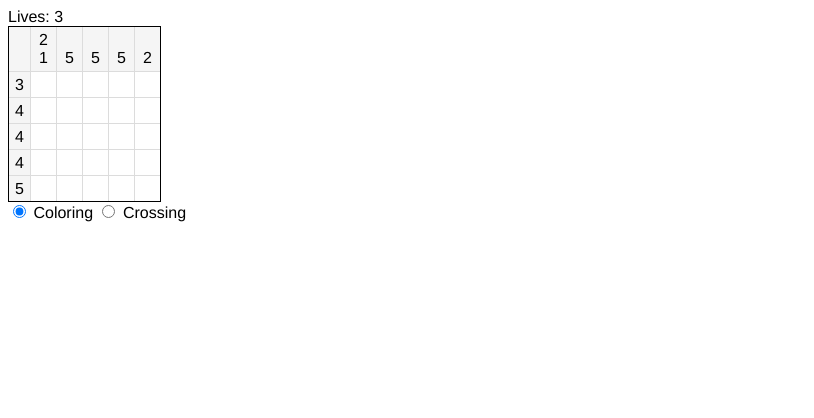
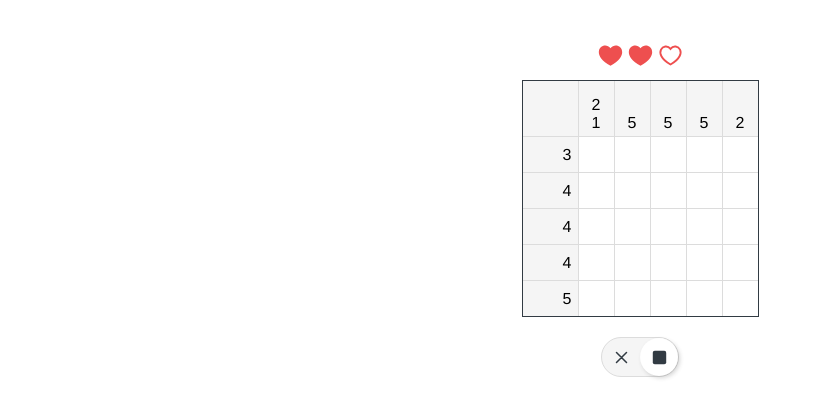
Before and after one commit to batogov/nonogram, a website with bundled scripts: page index.html in a window 1280 px wide. Shown: the whole page, without its empty margins (0-814 px from the left). Built offline with nearby package versions, Linux system fonts and the light colour scheme.

Commit message:
Add some game styles and icons

```diff
--- a/index.html
+++ b/index.html
@@ -10,16 +10,29 @@
 </head>
 
 <body>
-    <div id="end-game" class="end-game end-game_hidden">Out of lives! <button id="restart-button">Restart</button></div>
-    <div id="victory" class="victory victory_hidden">
-        Picture complete! <button id="next-level-button">Next level</button>
-    </div>
-    <div id="life-counter"></div>
-    <div id="field" class="field"></div>
-    <form id="form">
-        <label><input id="coloring" name="mode" type="radio" value="coloring" checked> Coloring</label>
-        <label><input id="crossing" name="mode" type="radio" value="crossing"> Crossing</label>
-    </form>
+    <main>
+        <div class="header">
+            <div id="end-game" class="end-game end-game_hidden">Out of lives! <button
+                    id="restart-button">Restart</button>
+            </div>
+            <div id="victory" class="victory victory_hidden">
+                Picture complete! <button id="next-level-button">Next level</button>
+            </div>
+            <div class="life-counter">
+                <span class="life-counter__item life-counter__item_filled"></span>
+                <span class="life-counter__item life-counter__item_filled"></span>
+                <span class="life-counter__item"></span>
+            </div>
+        </div>
+        <div id="field" class="field"></div>
+        <form id="form" class="form">
+            <button id="mode-button" class="mode-button" role="switch" aria-checked="true">
+                <span class="mode-button__item mode-button__item_cross"></span>
+                <span class="mode-button__item mode-button__item_active mode-button__item_square"></span>
+            </button>
+        </form>
+    </main>
+
     <script src="./src/index.ts"></script>
 </body>
 
--- a/src/style.css
+++ b/src/style.css
@@ -1,5 +1,24 @@
+:root {
+    --cell-size: 35px;
+    --seqs-cell-size: 55px;
+    --color: #323b43;
+}
+
 body {
     font-family: Helvetica, Arial, sans-serif;
+    margin: 0;
+    padding: 0;
+}
+
+main {
+    margin: 40px auto 0 auto;
+    width: 237px;
+}
+
+.header {
+    display: flex;
+    justify-content: center;
+    margin-bottom: 10px;
 }
 
 .end-game,
@@ -13,13 +32,13 @@ body {
 }
 
 .cell {
-    width: 25px;
-    height: 25px;
+    width: var(--cell-size);
+    height: var(--cell-size);
     background-color: white;
 }
 
 .cell_colored {
-    background-color: black;
+    background-color: var(--color);
 }
 
 .cell_crossed {
@@ -32,24 +51,30 @@ body {
     left: 50%;
     top: 50%;
     content: '✕';
+    color: var(--color);
     transform: translateX(-50%) translateY(-50%);
 }
 
+.vertical-seqs,
+.horizontal-seqs {
+    display: flex;
+    box-sizing: border-box;
+    background-color: rgb(245, 245, 245);
+}
+
 .vertical-seqs {
-    display: flex;
     flex-direction: column;
     align-items: center;
     justify-content: flex-end;
-    background-color: rgb(245, 245, 245);
+    height: var(--seqs-cell-size);
     padding: 4px 0;
 }
 
 .horizontal-seqs {
-    display: flex;
     flex-direction: row;
     align-items: center;
     justify-content: flex-end;
-    background-color: rgb(245, 245, 245);
+    width: var(--seqs-cell-size);
     padding: 0 6px;
 }
 
@@ -67,12 +92,76 @@ body {
 }
 
 .field {
-    border: 1px solid black;
-    background: rgb(220, 220, 220);
+    border: 1px solid var(--color);
+    background-color: rgb(220, 220, 220);
     display: grid;
-    grid-template-rows: auto repeat(5, 25px);
-    grid-template-columns: auto repeat(5, 25px);
+    grid-template-rows: auto repeat(5, var(--cell-size));
+    grid-template-columns: auto repeat(5, var(--cell-size));
     width: fit-content;
     row-gap: 1px;
     column-gap: 1px;
 }
+
+.mode-button {
+    display: flex;
+    padding: 0;
+    height: 40px;
+    border-radius: 20px;
+    border: 1px solid rgb(220, 220, 220);
+    background-color: rgb(245, 245, 245);
+}
+
+.mode-button__item {
+    display: flex;
+    align-items: center;
+    justify-content: center;
+    width: 38px;
+    height: 38px;
+}
+
+.mode-button__item_active {
+    background-color: white;
+    box-shadow: 2px 2px 4px 0px rgba(50, 50, 50, 0.20);
+    border-radius: 19px;
+}
+
+.mode-button__item_square {
+    background-image: url('./icons/square.svg');
+    background-repeat: no-repeat;
+    background-position: center center;
+    background-size: 60%;
+}
+
+.mode-button__item_cross {
+    background-image: url('./icons/cross.svg');
+    background-repeat: no-repeat;
+    background-position: center center;
+    background-size: 60%;
+}
+
+.life-counter {
+    display: flex;
+}
+
+.life-counter__item {
+    display: block;
+    width: 30px;
+    height: 30px;
+
+    background: url('./icons/heart.svg');
+    background-repeat: no-repeat;
+    background-position: center center;
+    background-size: 90%;
+}
+
+.life-counter__item_filled {
+    background: url('./icons/filled_heart.svg') no-repeat;
+    background-position: center center;
+    background-size: 90%;
+}
+
+.form {
+    margin-top: 20px;
+    display: flex;
+    justify-content: center;
+}
```
Also changed, not shown: src/icons/cross.svg (added), src/icons/filled_heart.svg (added), src/icons/heart.svg (added), src/icons/square.svg (added).
